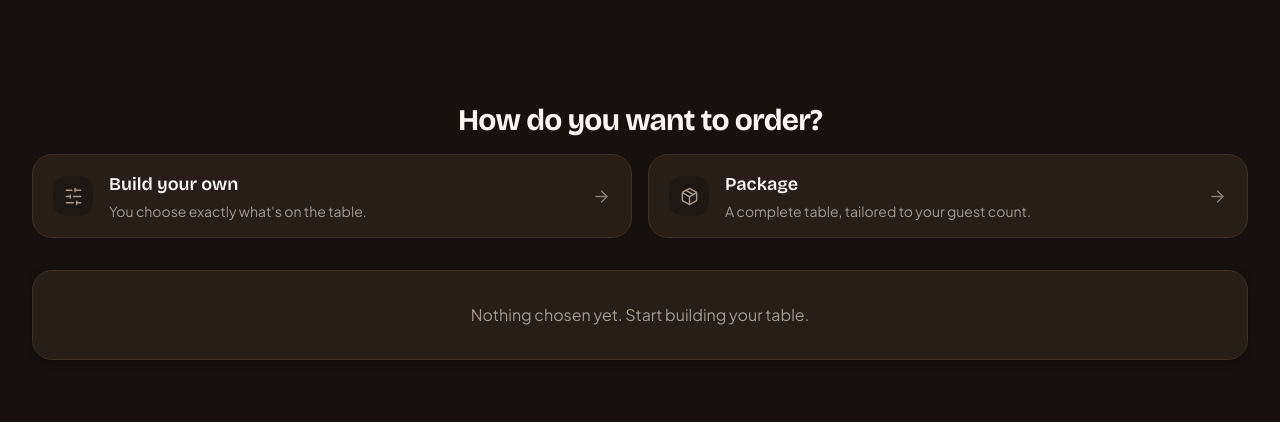
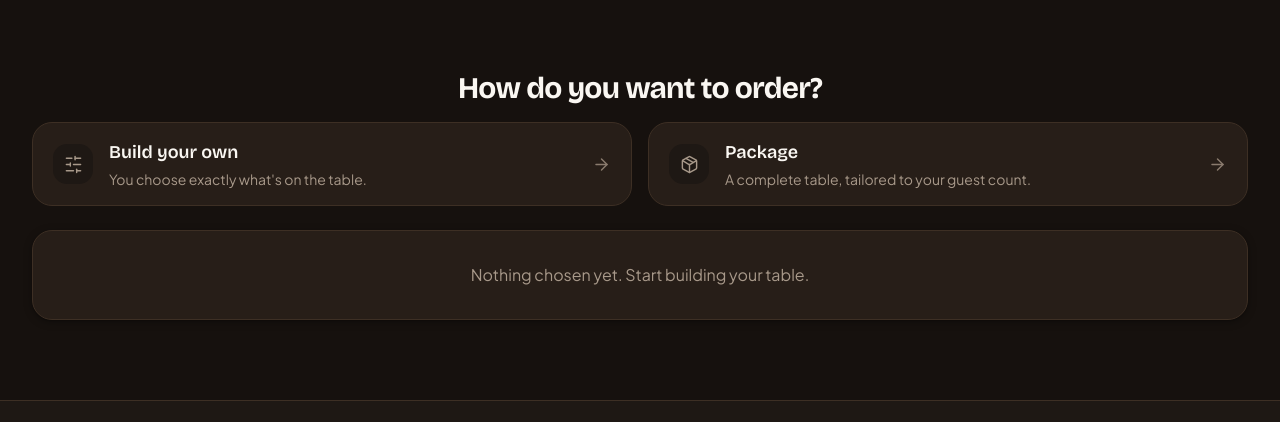
Before and after one commit to amineboulayountje-gif/Wingz-and-thingz, a React (Vite) app: page / in a window 1280 px wide. Shown: the part 530-952 px from the top of the page. Built offline with nearby package versions, Linux system fonts and the light colour scheme.

Commit message:
Update App.tsx

```diff
--- a/src/App.tsx
+++ b/src/App.tsx
@@ -74,10 +74,10 @@ function AppContent() {
         <section
           id="order"
           ref={orderSectionRef}
-          className="pt-4 pb-12 sm:pt-6 sm:pb-16 lg:pt-8 lg:pb-20"
+          className="pt-0 pb-12 sm:pb-16 lg:pb-20"
         >
           <div className="section-container">
-            <div id="menu" className="flex flex-col gap-8">
+            <div id="menu" className="flex flex-col gap-6">
               <OrderModeSelector />
 
               {order.mode === "custom" && (
```
